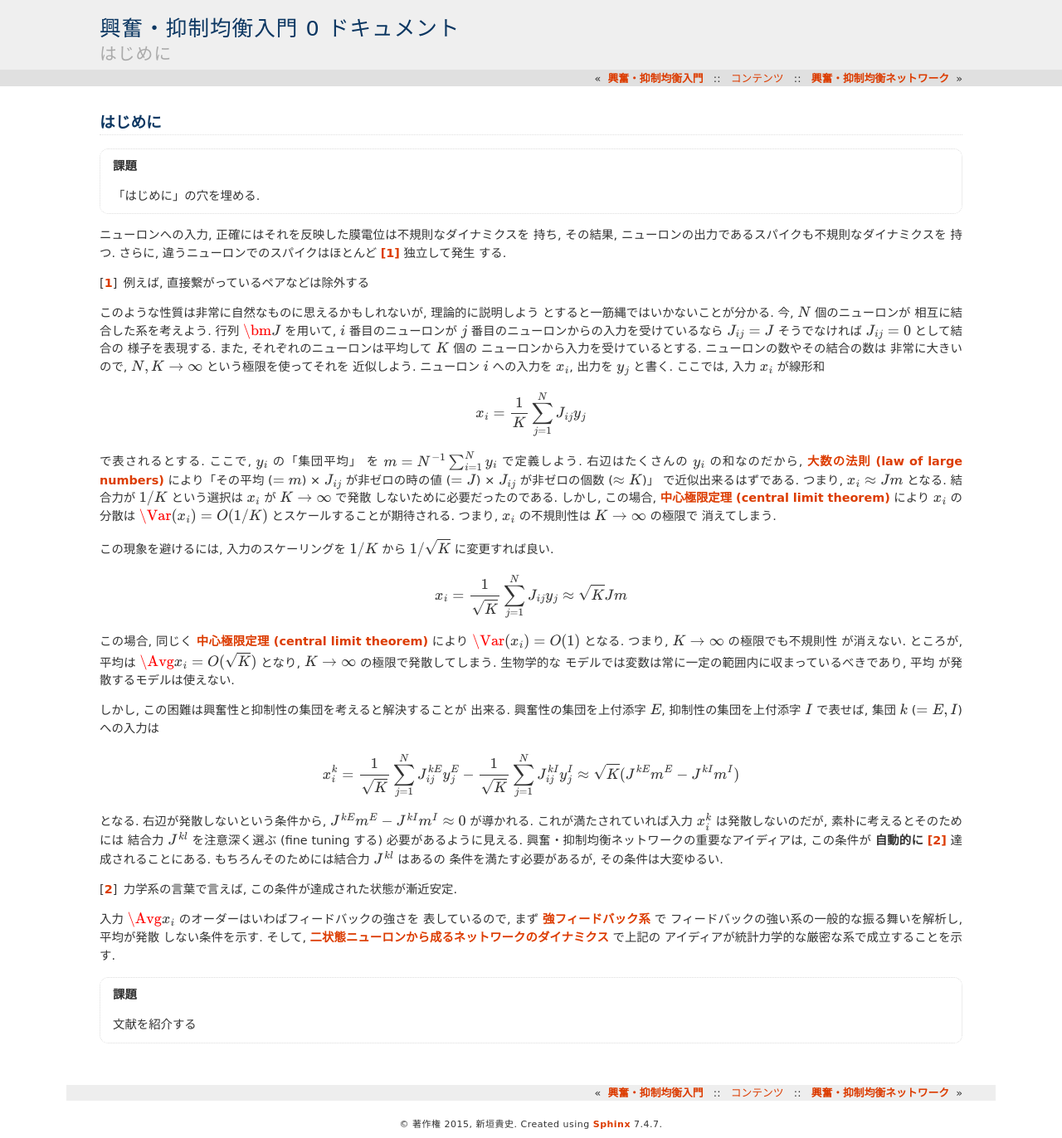
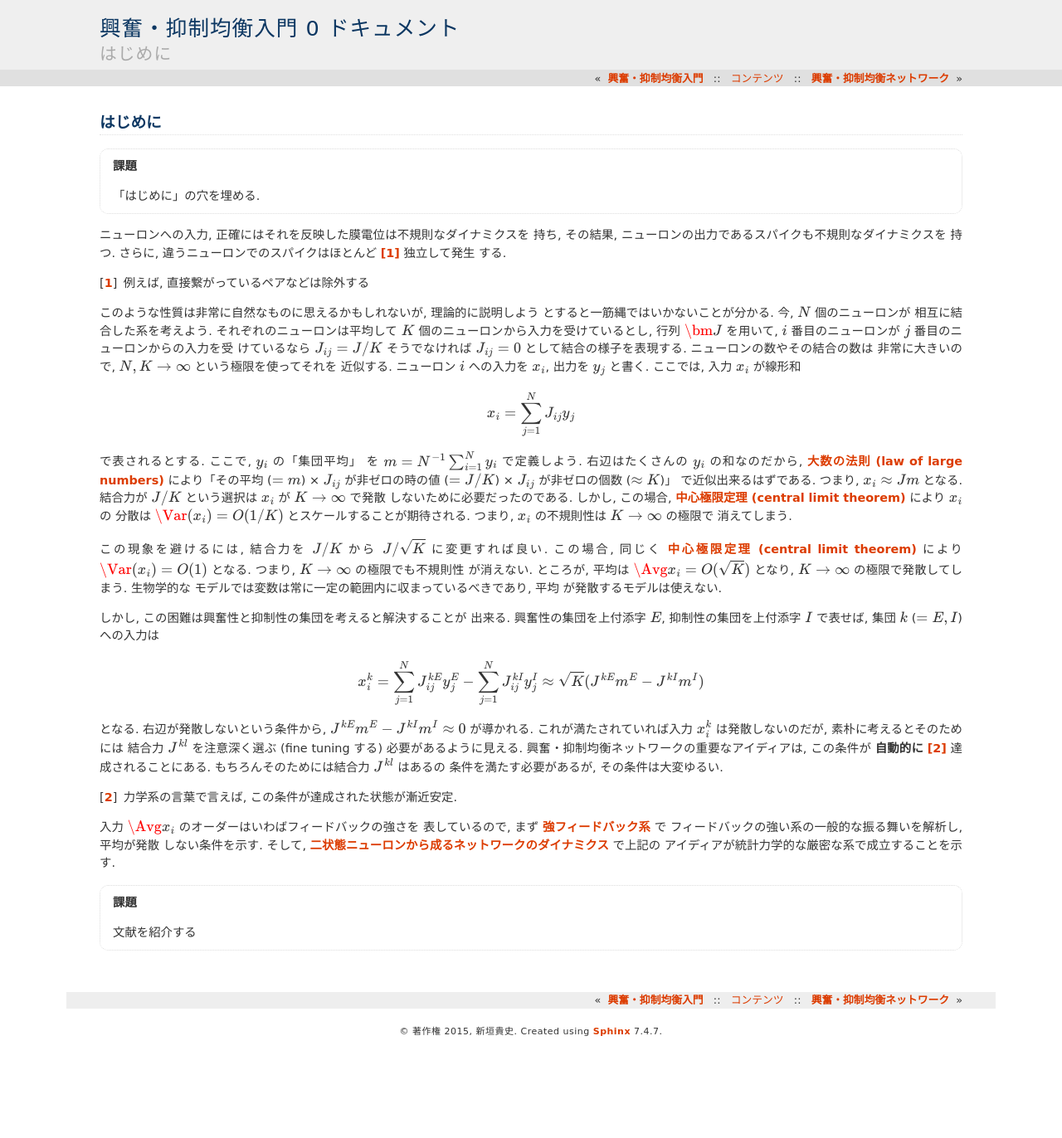
Before and after one commit to tkf/balance-tutorial-ja, a Sphinx documentation site: the page built from source/introduction.rst, in a window 1280 px wide. Shown: the whole page at 83% size. Built offline with Sphinx 7.4.7, drawn with Linux system fonts in a browser that asks for light colours; formulas are drawn with MathJax 3; after the commit the page ends 1261 px from its top, so only the background shows below that.

Commit message:
「はじめに」で J_{ij} = J / K を使う

```diff
--- a/source/introduction.rst
+++ b/source/introduction.rst
@@ -13,27 +13,27 @@
 
 このような性質は非常に自然なものに思えるかもしれないが, 理論的に説明しよう
 とすると一筋縄ではいかないことが分かる.  今, :math:`N` 個のニューロンが
-相互に結合した系を考えよう.  行列 :math:`\bm J` を用いて, :math:`i`
-番目のニューロンが :math:`j` 番目のニューロンからの入力を受けているなら
-:math:`J_{ij} = J` そうでなければ :math:`J_{ij} = 0` として結合の
-様子を表現する.  また, それぞれのニューロンは平均して :math:`K` 個の
-ニューロンから入力を受けているとする.  ニューロンの数やその結合の数は
+相互に結合した系を考えよう.  それぞれのニューロンは平均して :math:`K`
+個のニューロンから入力を受けているとし, 行列 :math:`\bm J` を用いて,
+:math:`i` 番目のニューロンが :math:`j` 番目のニューロンからの入力を受
+けているなら :math:`J_{ij} = J / K` そうでなければ :math:`J_{ij} = 0`
+として結合の様子を表現する.  ニューロンの数やその結合の数は
 非常に大きいので, :math:`N, K \to \infty` という極限を使ってそれを
-近似しよう.  ニューロン :math:`i` への入力を :math:`x_i`, 出力を
+近似する.  ニューロン :math:`i` への入力を :math:`x_i`, 出力を
 :math:`y_j` と書く.  ここでは, 入力 :math:`x_i` が線形和
 
 .. math::
 
-   x_i = \frac 1 K \sum_{j=1}^{N} J_{ij} y_j
+   x_i = \sum_{j=1}^{N} J_{ij} y_j
 
 で表されるとする.  ここで, :math:`y_i` の「集団平均」 を
 :math:`m = N^{-1} \sum_{i=1}^{N} y_i` で定義しよう.
 右辺はたくさんの :math:`y_i` の和なのだから, :ref:`lln`
 により「その平均 (:math:`= m`)
-× :math:`J_{ij}` が非ゼロの時の値 (:math:`= J`)
+× :math:`J_{ij}` が非ゼロの時の値 (:math:`= J / K`)
 × :math:`J_{ij}` が非ゼロの個数 (:math:`\approx K`)」
 で近似出来るはずである.
-つまり, :math:`x_i \approx J m` となる.  結合力が :math:`1/K`
+つまり, :math:`x_i \approx J m` となる.  結合力が :math:`J/K`
 という選択は :math:`x_i` が :math:`K \to \infty` で発散
 しないために必要だったのである.
 しかし, この場合, :ref:`clt` により :math:`x_i` の
@@ -41,14 +41,8 @@
 つまり, :math:`x_i` の不規則性は :math:`K \to \infty` の極限で
 消えてしまう.
 
-この現象を避けるには, 入力のスケーリングを :math:`1 / K` から
-:math:`1 / \sqrt K` に変更すれば良い.
-
-.. math::
-
-   x_i = \frac 1 {\sqrt K} \sum_{j=1}^{N} J_{ij} y_j
-   \approx \sqrt K J m
-
+この現象を避けるには, 結合力を :math:`J/K` から
+:math:`J / \sqrt K` に変更すれば良い.
 この場合, 同じく :ref:`clt` により :math:`\Var (x_i) = O(1)`
 となる.  つまり, :math:`K \to \infty` の極限でも不規則性
 が消えない.
@@ -66,8 +60,8 @@
 .. math::
 
    x^k_i
-   = \frac 1 {\sqrt K} \sum_{j=1}^{N} J^{kE}_{ij} y^{E}_j
-   - \frac 1 {\sqrt K} \sum_{j=1}^{N} J^{kI}_{ij} y^{I}_j
+   = \sum_{j=1}^{N} J^{kE}_{ij} y^{E}_j
+   - \sum_{j=1}^{N} J^{kI}_{ij} y^{I}_j
    \approx
    \sqrt{K} (J^{kE} m^E - J^{kI} m^I)
 
```
